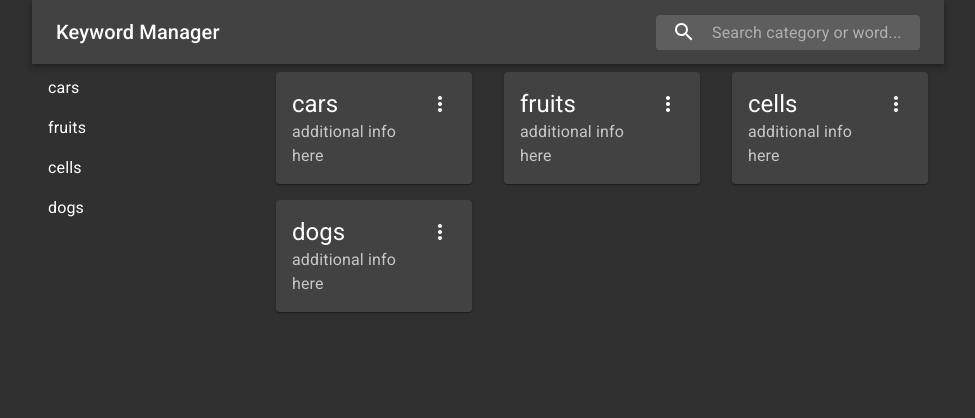
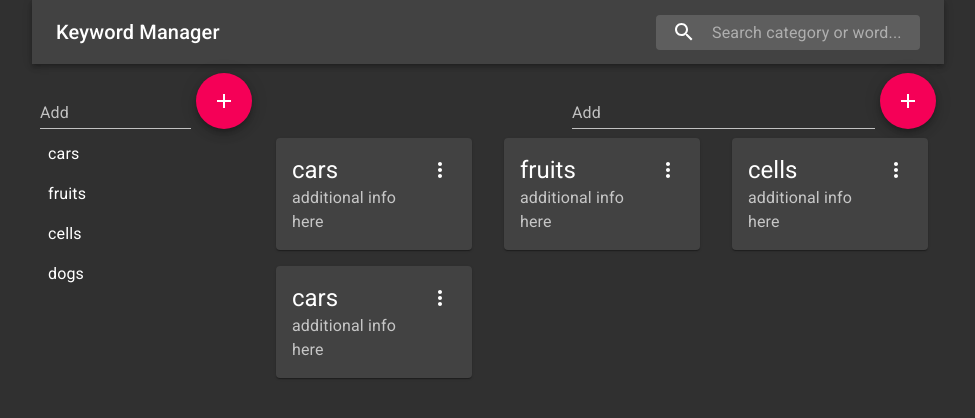
Before and after one commit to andrewMuntyan/simple-gq, a React (Create React App) app in the folder frontend/: page / in a window 1280 px wide. Shown: the top 418 px of the page, without its empty margins (152-1127 px from the left). Built offline with nearby package versions, Linux system fonts and the light colour scheme.

Commit message:
AddEntity form component added

```diff
--- /dev/null
+++ b/frontend/src/components/AddEntityForm/AddEntityForm.js
@@ -0,0 +1,60 @@
+/* eslint-disable import/no-extraneous-dependencies */
+import React from 'react';
+import PropTypes from 'prop-types';
+
+import Fab from '@material-ui/core/Fab';
+import AddIcon from '@material-ui/icons/Add';
+
+import { makeStyles } from '@material-ui/core/styles';
+
+import { TextInput } from '../TextInput';
+
+import { defaultSubmit } from '../../utils';
+
+const useStyles = makeStyles(theme => ({
+  container: {
+    display: 'flex',
+    flexWrap: 'wrap'
+  },
+  input: {
+    flex: '1 1 0',
+    marginRight: '5px'
+  },
+  fab: {
+    margin: theme.spacing(1)
+  }
+}));
+
+const AddEnity = ({ onSubmit }) => {
+  const classes = useStyles();
+  return (
+    <form
+      className={classes.container}
+      noValidate
+      autoComplete="off"
+      onSubmit={onSubmit}
+    >
+      <span className={classes.input}>
+        <TextInput />
+      </span>
+
+      <Fab
+        color="secondary"
+        aria-label="add"
+        className={classes.fab}
+        type="submit"
+      >
+        <AddIcon />
+      </Fab>
+    </form>
+  );
+};
+
+AddEnity.propTypes = {
+  onSubmit: PropTypes.func
+};
+AddEnity.defaultProps = {
+  onSubmit: defaultSubmit
+};
+
+export default AddEnity;
--- /dev/null
+++ b/frontend/src/components/AddEntityForm/index.js
@@ -0,0 +1 @@
+export { default as AddEntityForm } from './AddEntityForm';
--- a/frontend/src/components/App/App.js
+++ b/frontend/src/components/App/App.js
@@ -12,6 +12,7 @@ import theme from './theme';
 import { AppBar } from '../AppBar';
 import { CategoriesList } from '../CategoriesList';
 import { CategoryContent } from '../CategoryContent';
+import { AddEntityForm } from '../AddEntityForm';
 
 // import { useQuery } from '@apollo/react-hooks';
 // import gql from 'graphql-tag';
@@ -26,7 +27,8 @@ import { CategoryContent } from '../CategoryContent';
 // `;
 
 // TODO: move to constants maybe )
-const headerHeight = 64;
+const headerHeight = 65;
+const addFormContainerHeight = 65;
 // eslint-disable-next-line no-unused-vars
 const useStyles = makeStyles(currentTheme => ({
   root: {
@@ -35,8 +37,11 @@ const useStyles = makeStyles(currentTheme => ({
   headContainer: {
     height: headerHeight
   },
+  addFormContainer: {
+    height: addFormContainerHeight
+  },
   bodyContainer: {
-    height: `calc(100vh - ${headerHeight}px)`
+    height: `calc(100vh - ${headerHeight}px - ${addFormContainerHeight}px)`
   }
 }));
 
@@ -55,6 +60,16 @@ function App() {
               <AppBar />
             </Grid>
 
+            <Grid container className={classes.addFormContainer} spacing={0}>
+              <Grid item xs={3}>
+                <AddEntityForm />
+              </Grid>
+              <Grid item xs={false} sm={4} />
+              <Grid item xs={9} sm={5}>
+                <AddEntityForm />
+              </Grid>
+            </Grid>
+
             <Grid item xs={3} className={classes.bodyContainer}>
               <CategoriesList />
             </Grid>
--- a/frontend/src/components/CategoryContent/CategoryContent.js
+++ b/frontend/src/components/CategoryContent/CategoryContent.js
@@ -9,7 +9,34 @@ const data = [
   { name: 'cars', id: '1' },
   { name: 'fruits', id: '2' },
   { name: 'cells', id: '3' },
-  { name: 'dogs', id: '4' }
+  { name: 'cars', id: '4' }
+  // { name: 'fruits', id: '2' },
+  // { name: 'cells', id: '3' },
+  // { name: 'cars', id: '1' },
+  // { name: 'fruits', id: '2' },
+  // { name: 'cells', id: '3' },
+  // { name: 'cars', id: '1' },
+  // { name: 'fruits', id: '2' },
+  // { name: 'cells', id: '3' },
+  // { name: 'cars', id: '1' },
+  // { name: 'fruits', id: '2' },
+  // { name: 'cells', id: '3' },
+  // { name: 'cars', id: '1' },
+  // { name: 'fruits', id: '2' },
+  // { name: 'cells', id: '3' },
+  // { name: 'cars', id: '1' },
+  // { name: 'fruits', id: '2' },
+  // { name: 'cells', id: '3' },
+  // { name: 'cars', id: '1' },
+  // { name: 'fruits', id: '2' },
+  // { name: 'cells', id: '3' },
+  // { name: 'cars', id: '1' },
+  // { name: 'fruits', id: '2' },
+  // { name: 'cells', id: '3' },
+  // { name: 'cars', id: '1' },
+  // { name: 'fruits', id: '2' },
+  // { name: 'cells', id: '3' },
+  // { name: 'dogs', id: '4' }
 ];
 
 // eslint-disable-next-line no-unused-vars
--- a/frontend/src/components/Grid/Grid.js
+++ b/frontend/src/components/Grid/Grid.js
@@ -11,11 +11,9 @@ const useStyles = makeStyles(theme => ({
     margin: 0,
     padding: 0,
     width: '100%',
-    height: '100%',
     display: 'grid',
     gridTemplateColumns: 'repeat(auto-fit, minmax(175px, 1fr))',
     gridTemplateRows: 'max-content',
-    // justifyItems: 'stretch',
     alignItems: 'start',
     userSelect: 'none'
   }
--- /dev/null
+++ b/frontend/src/components/TextInput/TextInput.js
@@ -0,0 +1,41 @@
+import React from 'react';
+import PropTypes from 'prop-types';
+
+import { makeStyles } from '@material-ui/core/styles';
+import TextField from '@material-ui/core/TextField';
+
+const useStyles = makeStyles(theme => ({
+  container: {
+    display: 'flex',
+    flexWrap: 'wrap'
+  },
+  textField: {
+    marginLeft: theme.spacing(1),
+    marginRight: theme.spacing(1),
+    width: '100%',
+    marginTop: 19
+  },
+  dense: {
+    marginTop: 19
+  },
+  menu: {
+    width: 200
+  }
+}));
+
+const TextInput = props => {
+  const classes = useStyles();
+  return (
+    <TextField
+      id="standard-dense"
+      label="Add"
+      className={classes.textField}
+      margin="dense"
+    />
+  );
+};
+
+// TODO: add props
+TextInput.propTypes = {};
+
+export default TextInput;
--- /dev/null
+++ b/frontend/src/components/TextInput/index.js
@@ -0,0 +1 @@
+export { default as TextInput } from './TextInput';
--- /dev/null
+++ b/frontend/src/utils/defaultHandlers.js
@@ -0,0 +1,5 @@
+export const defaultSubmit = e => {
+  e.preventDefault();
+  // eslint-disable-next-line no-console
+  console.warn('Default Submit handler is triggered');
+};
--- a/frontend/src/utils/index.js
+++ b/frontend/src/utils/index.js
@@ -1 +1,2 @@
 export { default as DefaultRowRenderer } from './DefaultRowRenderer';
+export * from './defaultHandlers';
```
